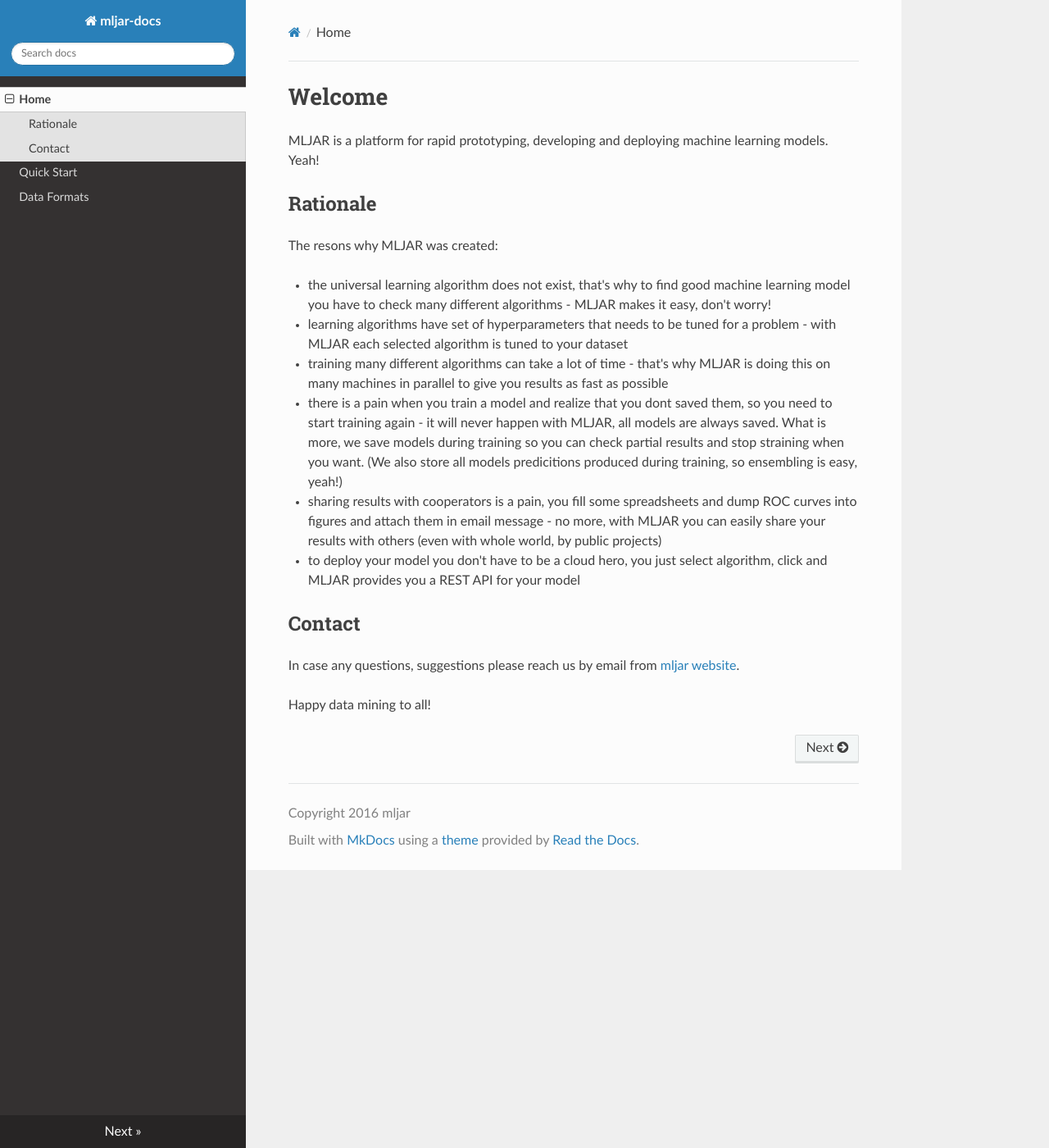
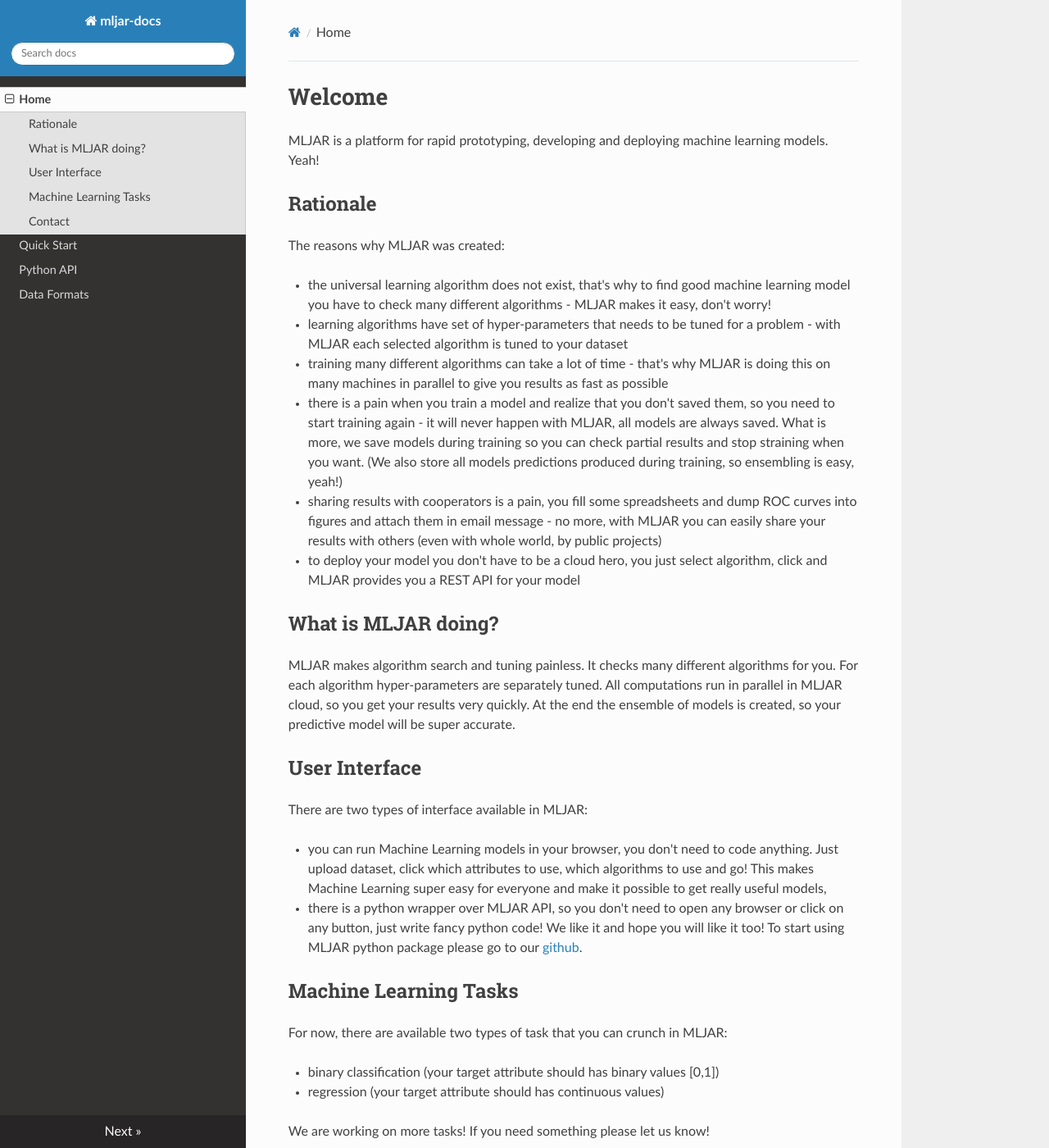
Before and after one commit to mljar/mljar-docs, an MkDocs documentation site: the page built from docs/index.md, in a window 1280 px wide and 1400 px high. Shown: the whole window at 82% size. Built offline with MkDocs 1.6.1, drawn with Linux system fonts in a browser that asks for light colours; nearby versions of some CDN libraries; old or Windows-style settings are respelled for this version of MkDocs; some of the changed text lies outside the part shown.

Commit message:
python API

```diff
--- a/docs/index.md
+++ b/docs/index.md
@@ -4,19 +4,41 @@ MLJAR is a platform for rapid prototyping, developing and deploying machine lear
 
 ## Rationale
 
-The resons why MLJAR was created:
+The reasons why MLJAR was created:
 
  - the universal learning algorithm does not exist, that's why to find good machine learning model you have to check many different algorithms - MLJAR makes it easy, don't worry!
- - learning algorithms have set of hyperparameters that needs to be tuned for a problem - with MLJAR each selected algorithm is tuned to your dataset
+ - learning algorithms have set of hyper-parameters that needs to be tuned for a problem - with MLJAR each selected algorithm is tuned to your dataset
  - training many different algorithms can take a lot of time - that's why MLJAR is doing this on many machines in parallel to give you results as fast as possible
- - there is a pain when you train a model and realize that you dont saved them, so you need to start training again - it will never happen with MLJAR, all models are always saved. What is more, we save models during training so you can check partial results and stop straining when you want. (We also store all models predicitions produced during training, so ensembling is easy, yeah!)
+ - there is a pain when you train a model and realize that you don't saved them, so you need to start training again - it will never happen with MLJAR, all models are always saved. What is more, we save models during training so you can check partial results and stop straining when you want. (We also store all models predictions produced during training, so ensembling is easy, yeah!)
  - sharing results with cooperators is a pain, you fill some spreadsheets and dump ROC curves into figures and attach them in email message - no more, with MLJAR you can easily share your results with others (even with whole world, by public projects)
  - to deploy your model you don't have to be a cloud hero, you just select algorithm, click and MLJAR provides you a REST API for your model
+
+## What is MLJAR doing?
+
+MLJAR makes algorithm search and tuning painless. It checks many different algorithms for you. For each algorithm hyper-parameters are separately tuned. All computations run in parallel in MLJAR cloud, so you get your results very quickly. At the end the ensemble of models is created, so your predictive model will be super accurate.
+
+## User Interface
+
+There are two types of interface available in MLJAR:
+
+ - you can run Machine Learning models in your browser, you don't need to code anything. Just upload dataset, click which attributes to use, which algorithms to use and go! This makes Machine Learning super easy for everyone and make it possible to get really useful models,
+ - there is a python wrapper over MLJAR API, so you don't need to open any browser or click on any button, just write fancy python code! We like it and hope you will like it too! To start using MLJAR python package please go to our [github][2].
+
+## Machine Learning Tasks
+
+For now, there are available two types of task that you can crunch in MLJAR:
+
+ - binary classification (your target attribute should has binary values [0,1])
+ - regression (your target attribute should has continuous values)
+
+We are working on more tasks! If you need something please let us know!
 
 ## Contact
 
 In case any questions, suggestions please reach us by email from [mljar website][1].
 
-Happy data mining to all!
+We hope you will get very useful models with MLJAR! Happy data mining to all!
+
 
 [1]: https://mljar.com
+[2]: https://github.com/mljar/mljar-api-python
--- a/mkdocs.yml
+++ b/mkdocs.yml
@@ -2,6 +2,7 @@ site_name: mljar-docs
 pages:
 - Home: index.md
 - Quick Start: usage.md
+- Python API: python.md
 - Data Formats: data.md
 theme: readthedocs
 site_url: https://www.mljar.com
```
Also changed, not shown: docs/data.md (+2 -0 lines), docs/python.md (added, +73 -0 lines).
